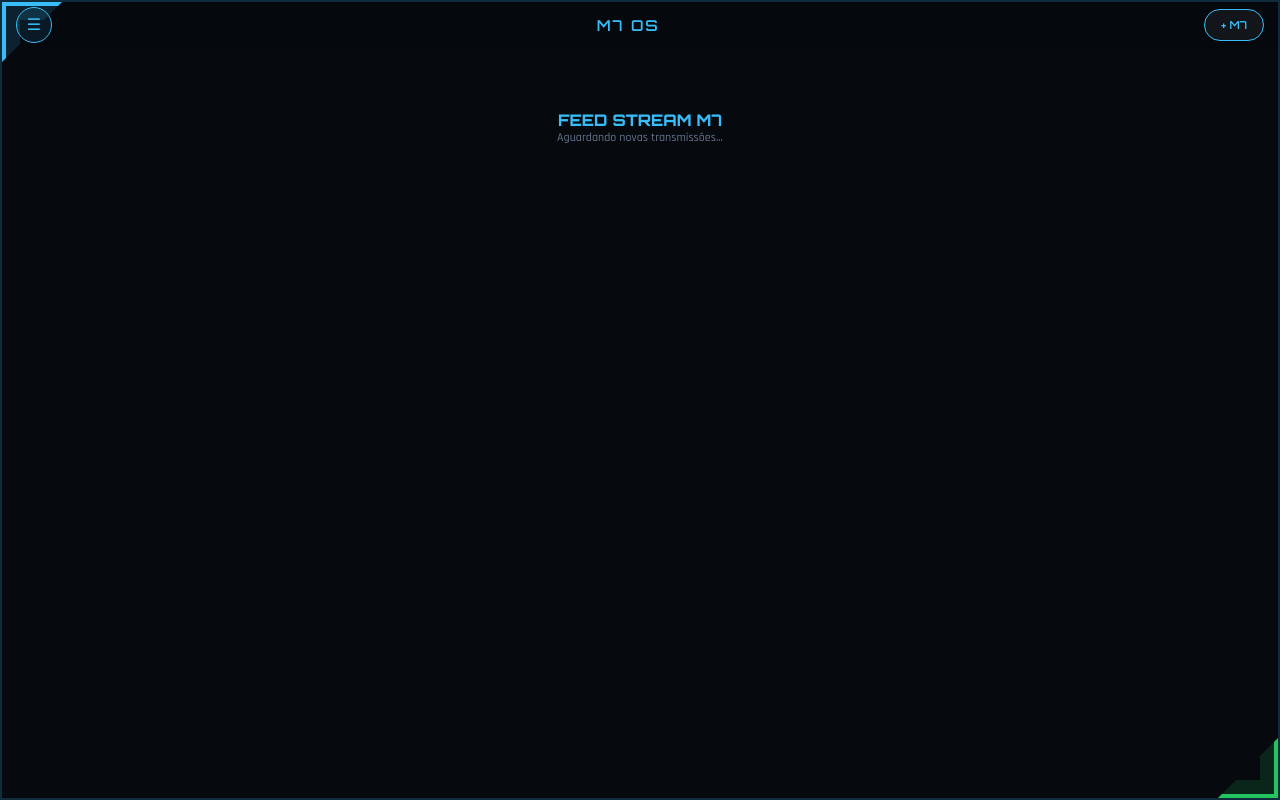
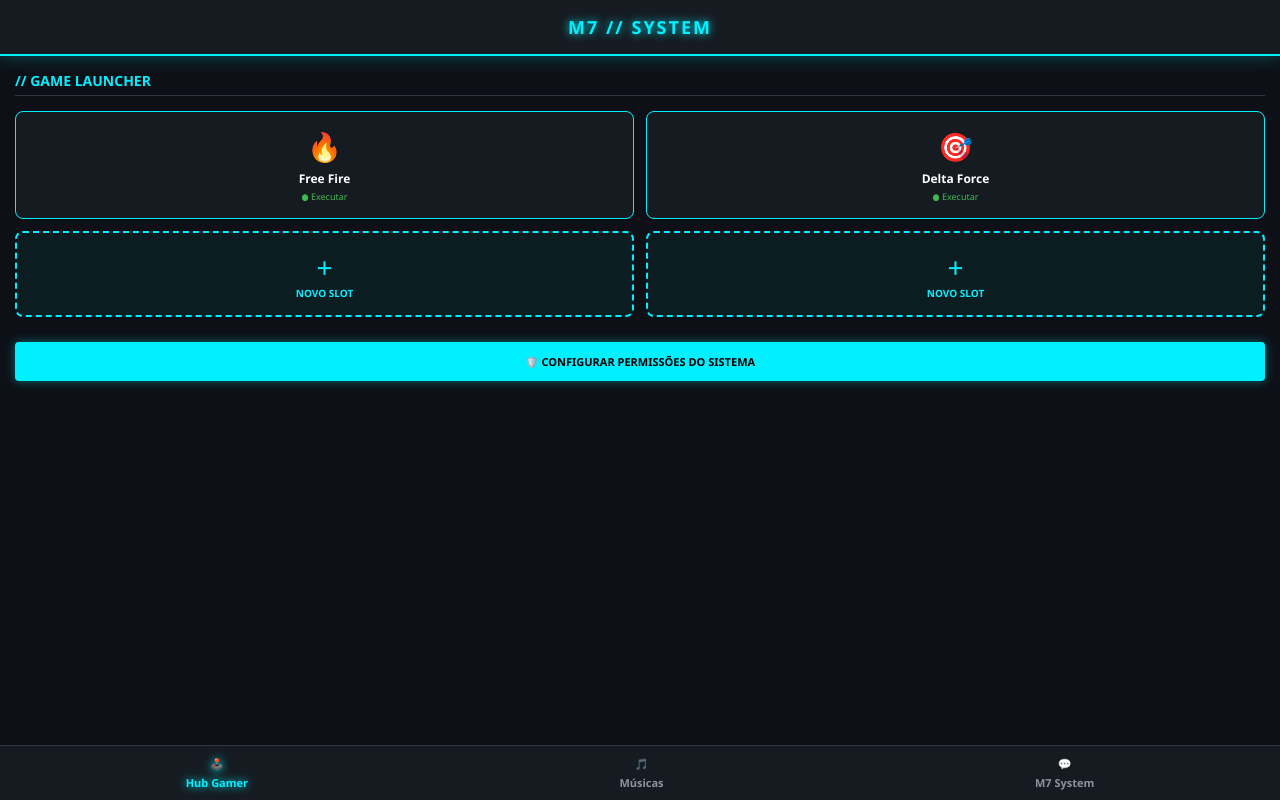
Before and after one commit to milianocarvalho1-afk/M7_app, a plain HTML site: page index.html in a window 1280 px wide. Drawn offline with Linux system fonts and the light colour scheme.

Commit message:
Update index.html

```diff
--- a/index.html
+++ b/index.html
@@ -2,142 +2,332 @@
 <html lang="pt-BR">
 <head>
   <meta charset="UTF-8">
-    <meta name="viewport" content="width=device-width, initial-scale=1.0, maximum-scale=1.0, user-scalable=no">
-    <title>M7 OS // SYSTEM LAUNCHER</title>
+  <meta name="viewport" content="width=device-width, initial-scale=1.0">
+  <title>M7</title>
   <link rel="manifest" href="manifest.json">
   <style>
-
-        @import url('https://fonts.googleapis.com/css2?family=Orbitron:wght@600;800;900&family=Rajdhani:wght@500;600;700&display=swap');
-
-        :root {
-            --bg-main: #06090e;
-            --font-head: 'Orbitron', sans-serif;
-            --font-body: 'Rajdhani', sans-serif;
-            --comms-green: #22c55e;
-            --feed-blue: #38bdf8;
-            --game-gold: #f59e0b;
-            --music-purple: #d946ef;
+    * {
+      box-sizing: border-box;
+      margin: 0;
+      padding: 0;
+      font-family: 'Segoe UI', Tahoma, Geneva, Verdana, sans-serif;
+      user-select: none;
     }
 
-        * { box-sizing: border-box; margin: 0; padding: 0; font-family: var(--font-body); -webkit-tap-highlight-color: transparent; }
-        body { background: var(--bg-main); color: #fff; height: 100vh; overflow: hidden; user-select: none; }
-
-        /* MOLDURA HUD ASSIMÉTRICA */
-        .hud-frame { position: fixed; inset: 0; pointer-events: none; z-index: 40; border: 2px solid rgba(56, 189, 248, 0.2); }
-        .hud-corner-tl {
-            position: absolute; top: 0; left: 0; width: 60px; height: 60px;
-            border-top: 4px solid var(--feed-blue); border-left: 4px solid var(--feed-blue);
-            clip-path: polygon(0 0, 100% 0, 70% 30%, 30% 30%, 30% 70%, 0 100%);
-            background: rgba(56, 189, 248, 0.15);
-        }
-        .hud-corner-br {
-            position: absolute; bottom: 0; right: 0; width: 60px; height: 60px;
-            border-bottom: 4px solid var(--comms-green); border-right: 4px solid var(--comms-green);
-            clip-path: polygon(100% 0, 100% 100%, 0 100%, 30% 70%, 70% 70%, 70% 30%);
-            background: rgba(34, 197, 94, 0.15);
+    body {
+      background-color: #0d1117;
+      color: #00f0ff;
+      display: flex;
+      flex-direction: column;
+      height: 100vh;
+      overflow: hidden;
     }
 
-        /* TOP BAR */
-        .top-bar {
-            height: 50px; background: rgba(6, 9, 14, 0.95);
-            display: flex; align-items: center; justify-content: space-between;
-            padding: 0 16px; position: fixed; top: 0; left: 0; right: 0; z-index: 30;
-            backdrop-filter: blur(8px);
+    /* HEADER FIXO */
+    header {
+      background: #161b22;
+      border-bottom: 2px solid #00f0ff;
+      padding: 15px;
+      text-align: center;
+      box-shadow: 0 0 15px rgba(0, 240, 255, 0.3);
     }
-        .menu-trigger {
-            width: 36px; height: 36px; border-radius: 50%;
-            border: 1px solid var(--feed-blue); background: rgba(56, 189, 248, 0.1);
-            color: var(--feed-blue); display: flex; align-items: center; justify-content: center;
-            font-size: 16px; cursor: pointer;
+
+    header h1 {
+      font-size: 18px;
+      letter-spacing: 2px;
+      text-transform: uppercase;
+      text-shadow: 0 0 8px #00f0ff;
     }
-        .brand-title { font-family: var(--font-head); font-size: 15px; letter-spacing: 2px; color: var(--feed-blue); }
 
-        /* DRAWER LATERAL (TERMUX STYLE) */
-        .drawer-overlay { position: fixed; inset: 0; background: rgba(0,0,0,0.7); z-index: 50; opacity: 0; pointer-events: none; transition: 0.3s; }
-        .drawer-overlay.open { opacity: 1; pointer-events: auto; }
-        .drawer-panel {
-            position: fixed; top: 0; bottom: 0; left: -280px; width: 260px;
-            background: rgba(10, 15, 24, 0.98); border-right: 2px solid var(--feed-blue);
-            z-index: 60; transition: left 0.3s; padding: 24px 16px; display: flex; flex-direction: column; gap: 20px;
+    /* CONTEÚDO PRINCIPAL (TELAS) */
+    main {
+      flex: 1;
+      overflow-y: auto;
+      padding: 15px;
     }
-        .drawer-panel.open { left: 0; }
-        .drawer-item { display: flex; align-items: center; gap: 14px; padding: 10px; border-radius: 8px; cursor: pointer; }
 
-        .circle-icon {
-            width: 42px; height: 42px; border-radius: 50%;
-            display: flex; align-items: center; justify-content: center; font-size: 18px;
+    .tab-content {
+      display: none;
     }
-        .icon-comms { border: 1px solid var(--comms-green); color: var(--comms-green); background: rgba(34, 197, 94, 0.1); }
-        .icon-feed { border: 1px solid var(--feed-blue); color: var(--feed-blue); background: rgba(56, 189, 248, 0.1); }
-        .icon-games { border: 1px solid var(--game-gold); color: var(--game-gold); background: rgba(245, 158, 11, 0.1); }
-        .icon-music { border: 1px solid var(--music-purple); color: var(--music-purple); background: rgba(217, 70, 239, 0.1); }
 
-        .content-area { position: absolute; top: 50px; bottom: 0; left: 0; right: 0; overflow: hidden; }
-        .view-page { display: none; width: 100%; height: 100%; overflow-y: auto; padding: 16px; }
-        .view-page.active { display: block; }
+    .tab-content.active {
+      display: block;
+    }
 
-        /* SEÇÕES */
-        #view-comms { background: linear-gradient(180deg, #06090e 0%, #08120e 100%); }
-        #view-feed { padding: 0; }
-        .feed-container { height: 100%; overflow-y: scroll; scroll-snap-type: y mandatory; }
-        .video-card { height: 100%; width: 100%; scroll-snap-align: start; position: relative; background: #000; }
-        video { width: 100%; height: 100%; object-fit: cover; }
-        #view-games { background: linear-gradient(180deg, #06090e 0%, #150d03 100%); }
-        #view-music { background: linear-gradient(180deg, #06090e 0%, #140516 100%); text-align: center; }
+    /* MENU DE NAVEGAÇÃO INFERIOR */
+    nav {
+      background: #161b22;
+      border-top: 1px solid #30363d;
+      display: flex;
+      justify-content: space-around;
+      padding: 10px 0;
+    }
 
-        .btn-action {
-            background: rgba(255,255,255,0.05); border: 1px solid #fff; color: #fff;
-            padding: 8px 16px; border-radius: 20px; font-family: var(--font-head); font-size: 11px; cursor: pointer;
+    nav button {
+      background: transparent;
+      border: none;
+      color: #8b949e;
+      font-size: 11px;
+      font-weight: bold;
+      cursor: pointer;
+      display: flex;
+      flex-direction: column;
+      align-items: center;
+      gap: 4px;
+      transition: 0.3s;
+    }
+
+    nav button.active {
+      color: #00f0ff;
+      text-shadow: 0 0 8px #00f0ff;
+    }
+
+    /* CARDS DE JOGOS E SLOTS */
+    .game-grid {
+      display: grid;
+      grid-template-columns: repeat(2, 1fr);
+      gap: 12px;
+      margin-top: 15px;
+    }
+
+    .game-card {
+      background: #161b22;
+      border: 1px solid #00f0ff;
+      border-radius: 8px;
+      padding: 15px;
+      text-align: center;
+      cursor: pointer;
+      transition: transform 0.2s, box-shadow 0.2s;
+    }
+
+    .game-card:active {
+      transform: scale(0.95);
+    }
+
+    .game-card-add {
+      background: rgba(0, 240, 255, 0.05);
+      border: 2px dashed #00f0ff;
+    }
+
+    /* PLAYER DE MÍDIA */
+    .media-box {
+      background: #161b22;
+      border: 1px solid #30363d;
+      border-radius: 8px;
+      padding: 15px;
+      margin-top: 15px;
+    }
+
+    ul.playlist {
+      list-style: none;
+      margin-top: 10px;
+      max-height: 200px;
+      overflow-y: auto;
+      border: 1px solid #21262d;
+      border-radius: 5px;
+    }
+
+    ul.playlist li {
+      padding: 10px;
+      border-bottom: 1px solid #21262d;
+      font-size: 11px;
+      color: #c9d1d9;
+      cursor: pointer;
+    }
+
+    /* MODAL DE PERMISSÕES */
+    .modal-overlay {
+      display: none;
+      position: fixed;
+      top: 0; left: 0; width: 100%; height: 100%;
+      background: rgba(0, 0, 0, 0.85);
+      backdrop-filter: blur(5px);
+      z-index: 9999;
+      justify-content: center;
+      align-items: center;
+    }
+
+    .modal-card {
+      background: #161b22;
+      border: 1px solid #00f0ff;
+      border-radius: 10px;
+      width: 85%;
+      max-width: 320px;
+      padding: 20px;
+      text-align: center;
+      box-shadow: 0 0 20px rgba(0, 240, 255, 0.3);
+    }
+
+    .btn-neon {
+      background: #00f0ff;
+      color: #000;
+      border: none;
+      padding: 12px 20px;
+      font-weight: bold;
+      border-radius: 4px;
+      cursor: pointer;
+      text-transform: uppercase;
+      font-size: 11px;
+      box-shadow: 0 0 10px rgba(0, 240, 255, 0.4);
+      width: 100%;
     }
   </style>
 </head>
 <body>
-    <div class="hud-frame"><div class="hud-corner-tl"></div><div class="hud-corner-br"></div></div>
 
-    <div class="top-bar">
-        <div class="menu-trigger" onclick="toggleDrawer()">☰</div>
-        <div class="brand-title">M7 OS</div>
-        <button class="btn-action" style="border-color:var(--feed-blue); color:var(--feed-blue);" onclick="alert('Use o app para transmissões!')">+ M7</button>
+  <header>
+    <h1>M7 // SYSTEM</h1>
+  </header>
+
+  <main>
+    <section id="tab-gamer" class="tab-content active">
+      <h3 style="font-size: 14px; border-bottom: 1px solid #30363d; padding-bottom: 5px;">// GAME LAUNCHER</h3>
+
+      <div class="game-grid" id="gameGrid">
+        <div class="game-card" onclick="launchApp('com.dts.freefireth')">
+          <div style="font-size: 28px;">🔥</div>
+          <div style="color: #fff; font-weight: bold; font-size: 12px; margin-top: 5px;">Free Fire</div>
+          <div style="color: #3fb950; font-size: 9px; margin-top: 3px;">● Executar</div>
         </div>
 
-    <div class="drawer-overlay" id="drawerOverlay" onclick="toggleDrawer()"></div>
-    <div class="drawer-panel" id="drawerPanel">
-        <h3 style="font-family:var(--font-head); color:var(--feed-blue); font-size:13px; margin-bottom:10px;">// M7 MODULES</h3>
-        <div class="drawer-item" onclick="navigate('comms')"><div class="circle-icon icon-comms">💬</div><span style="font-family:var(--font-head);">MENSAGENS</span></div>
-        <div class="drawer-item" onclick="navigate('feed')"><div class="circle-icon icon-feed">📡</div><span style="font-family:var(--font-head);">FEED STREAM</span></div>
-        <div class="drawer-item" onclick="navigate('games')"><div class="circle-icon icon-games">🎮</div><span style="font-family:var(--font-head);">HUB GAMER</span></div>
-        <div class="drawer-item" onclick="navigate('music')"><div class="circle-icon icon-music">🎶</div><span style="font-family:var(--font-head);">MÚSICAS</span></div>
+        <div class="game-card" onclick="launchApp('com.proxima.deltaforce')">
+          <div style="font-size: 28px;">🎯</div>
+          <div style="color: #fff; font-weight: bold; font-size: 12px; margin-top: 5px;">Delta Force</div>
+          <div style="color: #3fb950; font-size: 9px; margin-top: 3px;">● Executar</div>
         </div>
 
-    <div class="content-area">
-        <div id="view-comms" class="view-page">
-            <h3 style="font-family:var(--font-head); color:var(--comms-green); font-size:13px;">// CENTRAL DE MENSAGENS</h3>
-            <p style="color:#94a3b8; font-size:12px; margin-top:10px;">Canal encriptado de comunicação M7 ativado.</p>
+        <div class="game-card game-card-add" onclick="addNewGameSlot()">
+          <div style="font-size: 28px; color: #00f0ff;">+</div>
+          <div style="color: #00f0ff; font-size: 10px; font-weight: bold;">NOVO SLOT</div>
         </div>
-        <div id="view-feed" class="view-page active">
-            <div class="feed-container" id="feedList">
-                <div style="padding:60px 20px; text-align:center;"><h4 style="color:var(--feed-blue); font-family:var(--font-head);">FEED STREAM M7</h4><p style="font-size:12px; color:#64748b;">Aguardando novas transmissões...</p></div>
-            </div>
-        </div>
-        <div id="view-games" class="view-page">
-            <h3 style="font-family:var(--font-head); color:var(--game-gold); font-size:13px;">// HUB GAMER</h3>
-            <p style="color:#94a3b8; font-size:12px; margin-top:10px;">Atalhos e estatísticas de jogos ativados.</p>
-        </div>
-        <div id="view-music" class="view-page">
-            <h3 style="font-family:var(--font-head); color:var(--music-purple); font-size:13px;">// PLAYER DE MÚSICA</h3>
-            <p style="color:#94a3b8; font-size:12px; margin-top:10px;">Acesso à biblioteca de áudio local.</p>
+
+        <div class="game-card game-card-add" onclick="addNewGameSlot()">
+          <div style="font-size: 28px; color: #00f0ff;">+</div>
+          <div style="color: #00f0ff; font-size: 10px; font-weight: bold;">NOVO SLOT</div>
         </div>
       </div>
 
+      <div style="margin-top: 25px;">
+        <button class="btn-neon" onclick="startPermissionFlow()">🛡️ Configurar Permissões do Sistema</button>
+      </div>
+    </section>
+
+    <section id="tab-musicas" class="tab-content">
+      <h3 style="font-size: 14px; border-bottom: 1px solid #30363d; padding-bottom: 5px;">// HUB DE MÍDIA OFFLINE</h3>
+
+      <div class="media-box" style="text-align: center;">
+        <input type="file" id="mediaInput" accept="audio/*,video/*" multiple style="display:none;" onchange="m7Player.loadFiles(event)">
+        <button class="btn-neon" onclick="document.getElementById('mediaInput').click()">📂 Carregar Músicas/Vídeos</button>
+      </div>
+
+      <div class="media-box">
+        <div id="trackTitle" style="color: #fff; font-weight: bold; font-size: 12px; margin-bottom: 8px;">Nenhuma faixa tocando</div>
+        <audio id="mainAudio" controls style="width: 100%; filter: invert(90%);"></audio>
+      </div>
+
+      <div class="media-box">
+        <span style="color: #58a6ff; font-size: 11px; font-weight: bold;">PLAYLIST LOCAL</span>
+        <ul id="playlist" class="playlist">
+          <li style="text-align: center; color: #8b949e;">Nenhum arquivo selecionado.</li>
+        </ul>
+      </div>
+    </section>
+
+    <section id="tab-mensagens" class="tab-content">
+      <h3 style="font-size: 14px; border-bottom: 1px solid #30363d; padding-bottom: 5px;">// CENTRAL M7</h3>
+      <p style="color: #8b949e; font-size: 12px; margin-top: 10px;">Status da memória offline: <strong style="color: #3fb950;">ATIVO (Cache PWA)</strong></p>
+    </section>
+  </main>
+
+  <nav>
+    <button class="nav-btn active" onclick="switchTab('tab-gamer', this)">
+      <span>🕹️</span> Hub Gamer
+    </button>
+    <button class="nav-btn" onclick="switchTab('tab-musicas', this)">
+      <span>🎵</span> Músicas
+    </button>
+    <button class="nav-btn" onclick="switchTab('tab-mensagens', this)">
+      <span>💬</span> M7 System
+    </button>
+  </nav>
+
+  <div id="permissionModal" class="modal-overlay">
+    <div class="modal-card">
+      <div id="permIcon" style="font-size: 32px; margin-bottom: 10px;">🎤</div>
+      <h4 id="permTitle" style="color: #00f0ff; font-size: 14px; margin-bottom: 8px;">PERMISSÃO DE MICROFONE</h4>
+      <p id="permDesc" style="color: #8b949e; font-size: 11px; margin-bottom: 15px; line-height: 1.4;"></p>
+
+      <button class="btn-neon" onclick="grantCurrentPermission()" style="margin-bottom: 8px;">Permitir durante o uso</button>
+      <button onclick="nextPermissionStep()" style="background: transparent; color: #8b949e; border: 1px solid #30363d; padding: 8px; border-radius: 4px; font-size: 10px; width: 100%; cursor: pointer;">Negar / Pular</button>
+    </div>
+  </div>
+
+  <script src="./js/media-player.js"></script>
   <script>
-        function toggleDrawer() {
-            document.getElementById('drawerOverlay').classList.toggle('open');
-            document.getElementById('drawerPanel').classList.toggle('open');
+    // Troca de Abas
+    function switchTab(tabId, btn) {
+      document.querySelectorAll('.tab-content').forEach(tab => tab.classList.remove('active'));
+      document.querySelectorAll('.nav-btn').forEach(b => b.classList.remove('active'));
+      document.getElementById(tabId).classList.add('active');
+      btn.classList.add('active');
     }
-        function navigate(id) {
-            document.querySelectorAll('.view-page').forEach(p => p.classList.remove('active'));
-            document.getElementById('view-' + id).classList.add('active');
-            toggleDrawer();
+
+    // Executar Jogos no Android
+    function launchApp(packageName) {
+      window.location.href = `intent://launch/#Intent;scheme=android-app;package=${packageName};end`;
+    }
+
+    function addNewGameSlot() {
+      const name = prompt("Nome do aplicativo/jogo:");
+      const pkg = prompt("Nome do pacote Android (ex: com.dts.freefireth):");
+      if (name && pkg) {
+        const grid = document.getElementById('gameGrid');
+        const card = document.createElement('div');
+        card.className = 'game-card';
+        card.onclick = () => launchApp(pkg);
+        card.innerHTML = `<div style="font-size: 28px;">🎮</div><div style="color: #fff; font-weight: bold; font-size: 12px; margin-top: 5px;">${name}</div><div style="color: #3fb950; font-size: 9px; margin-top: 3px;">● Executar</div>`;
+        grid.insertBefore(card, grid.children[grid.children.length - 2]);
+      }
+    }
+
+    // Fluxo de Permissões
+    let currentStep = 0;
+    const steps = [
+      { icon: "🎤", title: "MICROFONE", desc: "Necessário para chamadas de voz e áudio no app.", action: () => navigator.mediaDevices.getUserMedia({ audio: true }) },
+      { icon: "📁", title: "FOTOS E MÍDIA", desc: "Necessário para carregar suas músicas e arquivos salvos.", action: () => Promise.resolve() },
+      { icon: "📞", title: "TELEFONE", desc: "Necessário para gerenciar áudio durante chamadas de rede.", action: () => Promise.resolve() }
+    ];
+
+    function startPermissionFlow() {
+      currentStep = 0;
+      showStep();
+    }
+
+    function showStep() {
+      if (currentStep >= steps.length) {
+        document.getElementById('permissionModal').style.display = 'none';
+        alert('Configuração de permissões concluída!');
+        return;
+      }
+      const step = steps[currentStep];
+      document.getElementById('permIcon').textContent = step.icon;
+      document.getElementById('permTitle').textContent = `PERMISSÃO DE ${step.title}`;
+      document.getElementById('permDesc').textContent = step.desc;
+      document.getElementById('permissionModal').style.display = 'flex';
+    }
+
+    function grantCurrentPermission() {
+      steps[currentStep].action().then(() => nextPermissionStep()).catch(() => nextPermissionStep());
+    }
+
+    function nextPermissionStep() {
+      currentStep++;
+      showStep();
+    }
+
+    // Registra Service Worker Offline
+    if ('serviceWorker' in navigator) {
+      navigator.serviceWorker.register('./sw.js').then(() => console.log('M7 Offline PRONTO!'));
     }
   </script>
 </body>
```
Lines whose indentation alone changed are shown as unchanged.
